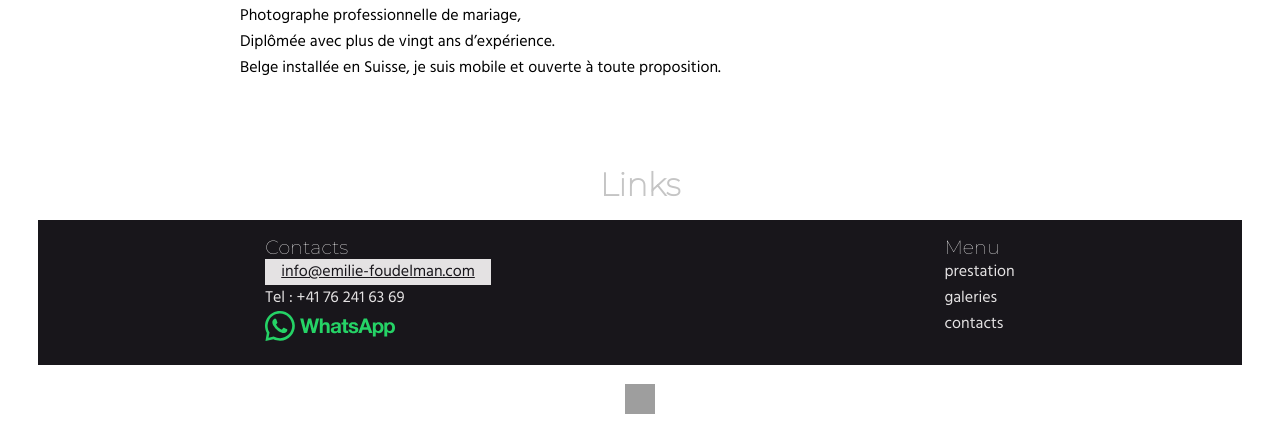
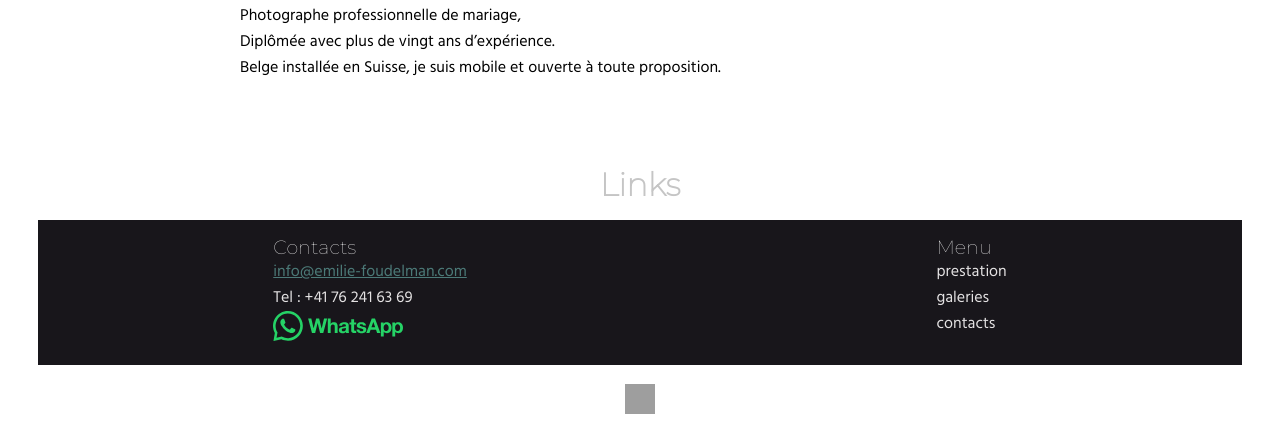
Before and after one commit to wawatusee/oui.emilie-foudelman.com, a PHP site: page /public/index.php in a window 1280 px wide, with the pointer over the restyled element. Shown: the part 1021-1450 px from the top of the page. Run offline with PHP 8.4, Linux system fonts and the light colour scheme; some libraries are stand-ins or nearby versions; grey boxes are pictures that could not be loaded.

Commit message:
footer.css, survol liens simplifiés

```diff
--- a/public/css/footer.css
+++ b/public/css/footer.css
@@ -40,10 +40,8 @@ color: var(--main-clear-color);
 
 .navfooterbloc a:hover{
 text-decoration: underline;
-color: var(--main-dark-color);
-background-color: var(--main-clear-color);
-padding-left: 1em;
-padding-right: 1em;
+color: var(--secondary-blue-color);
+
 }
 /*Block  rsMenu*/
 .nav-rs{
```
